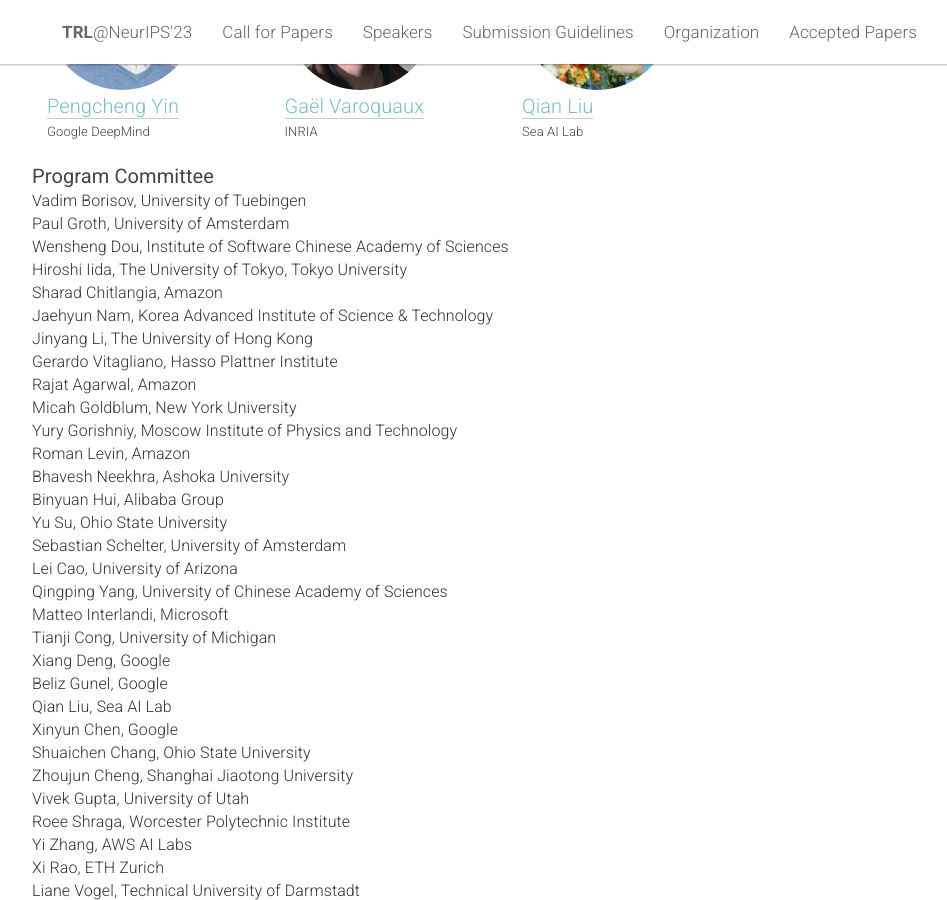
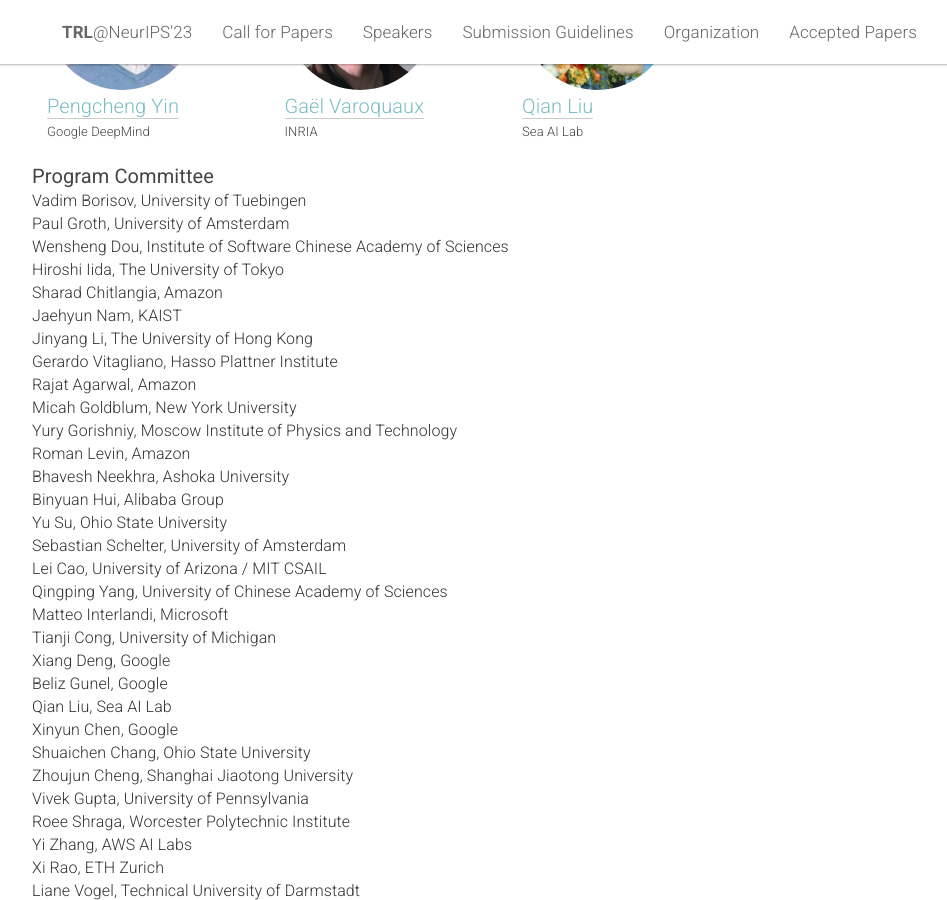
Before and after one commit to table-representation-learning/table-representation-learning.github.io, a Jekyll site: the page built from _pages/home.html, in a window 1280 px wide and 900 px high, scrolled down 3062 px. Shown: the whole window, without its empty margins (133-1080 px from the left). Built offline with Jekyll 4.4.1, drawn with Linux system fonts in a browser that asks for light colours.

Commit message:
Update affil.

```diff
--- a/_pages/home.html
+++ b/_pages/home.html
@@ -621,9 +621,9 @@ acknowledgements: ""
         Vadim Borisov,	University of Tuebingen<br>
         Paul Groth,	University of Amsterdam<br>
         Wensheng Dou,	Institute of Software Chinese Academy of Sciences<br>
-        Hiroshi Iida,	The University of Tokyo, Tokyo University<br>
+        Hiroshi Iida,	The University of Tokyo<br>
         Sharad Chitlangia,	Amazon<br>
-        Jaehyun Nam,	Korea Advanced Institute of Science & Technology<br>
+        Jaehyun Nam,	KAIST<br>
         Jinyang Li,	The University of Hong Kong<br>
         Gerardo Vitagliano,	Hasso Plattner Institute<br>
         Rajat Agarwal,	Amazon<br>
@@ -634,7 +634,7 @@ acknowledgements: ""
         Binyuan Hui,	Alibaba Group<br>
         Yu Su,	Ohio State University<br>
         Sebastian Schelter,	University of Amsterdam<br>
-        Lei Cao,	University of Arizona<br>
+        Lei Cao,	University of Arizona / MIT CSAIL<br>
         Qingping Yang,	University of Chinese Academy of Sciences<br>
         Matteo Interlandi,	Microsoft<br>
         Tianji Cong,	University of Michigan<br>
@@ -644,7 +644,7 @@ acknowledgements: ""
         Xinyun Chen,	Google<br>
         Shuaichen Chang,	Ohio State University<br>
         Zhoujun Cheng,	Shanghai Jiaotong University<br>
-        Vivek Gupta,	University of Utah<br>
+        Vivek Gupta,	University of Pennsylvania<br>
         Roee Shraga,	Worcester Polytechnic Institute<br>
         Yi Zhang,	AWS AI Labs<br>
         Xi Rao,	ETH Zurich<br>
```
